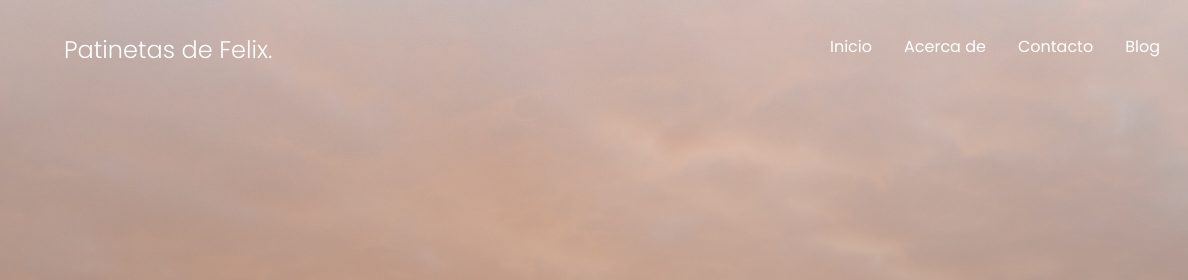
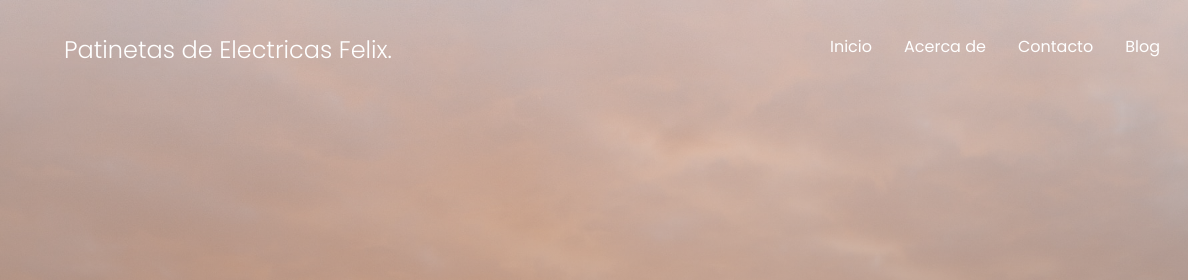
Before and after one commit to skorbuto23/skorbuto23.github.io, a plain HTML site: page index.html in a window 1280 px wide. Shown: the top 280 px of the page, 0-1188 px from the left. Drawn offline with Linux system fonts and the light colour scheme.

Commit message:
cambios
nuevo

```diff
--- a/index.html
+++ b/index.html
@@ -38,7 +38,7 @@
     <nav class="nav container">
 
         <div class="nav_logo">
-            <h2 class="nav__title">Patinetas de Felix.</h2>
+            <h2 class="nav__title">Patinetas de Electricas Felix.</h2>
         </div>
 
         <ul class="nav__link nav__link--menu">
```
